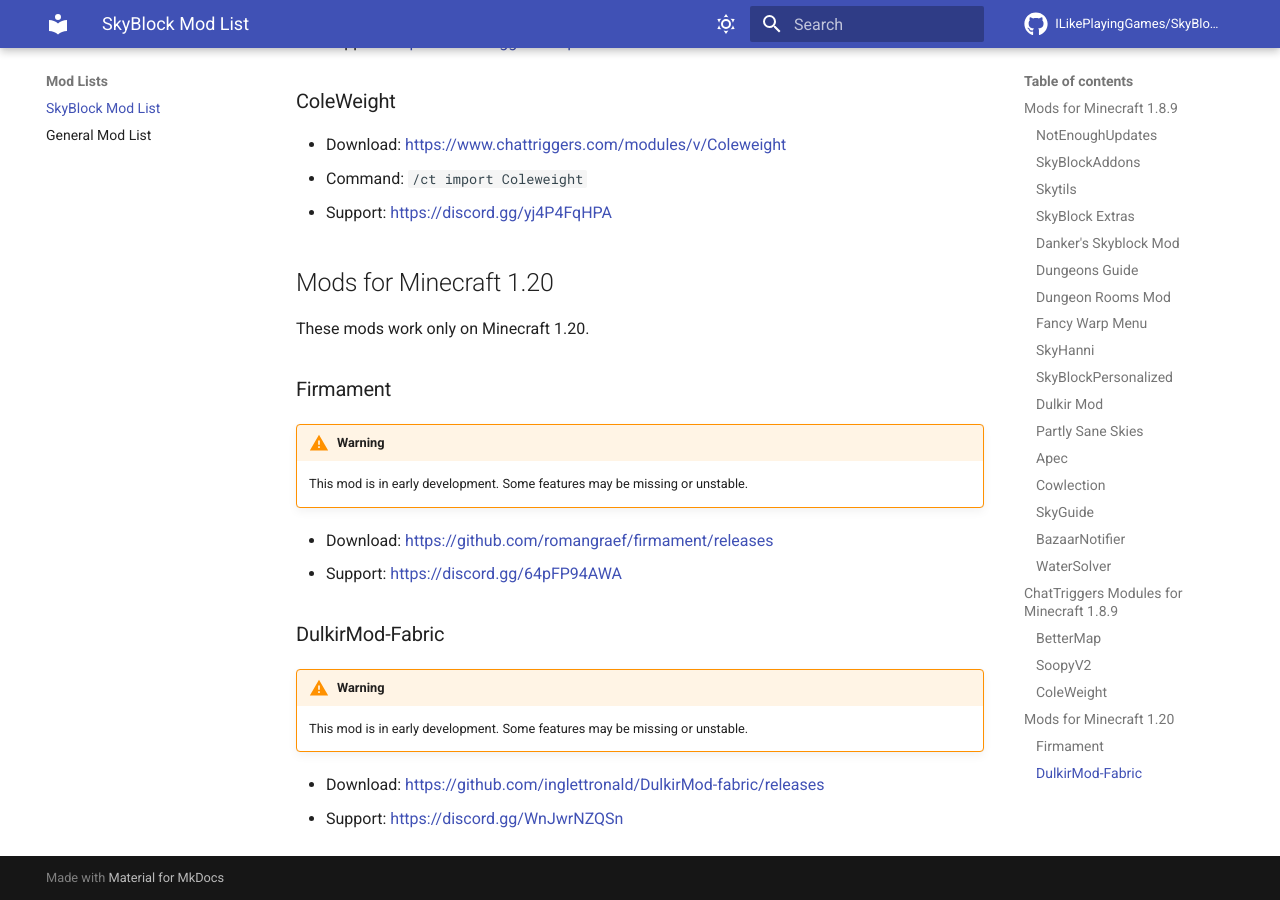
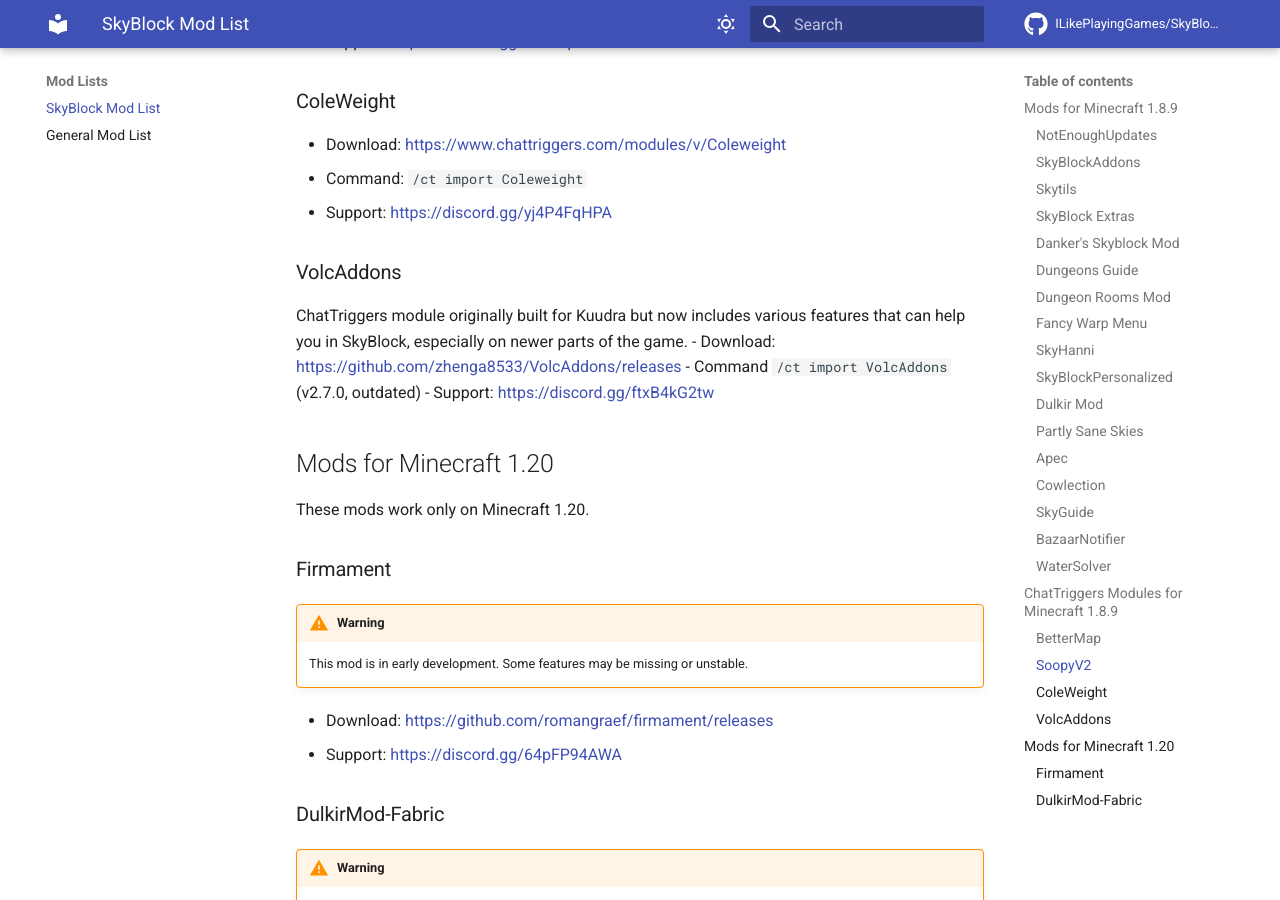
Before and after one commit to ModMalwareInvestigation/SkyBlockModWiki, an MkDocs documentation site: the page built from docs/mod-lists/skyblock-mod-list.md, in a window 1280 px wide and 900 px high, scrolled down 3788 px. Built offline with MkDocs 1.6.1 and Material for MkDocs 9.7.7, drawn with Linux system fonts in a browser that asks for light colours; comment, search, counter and statistics services are not loaded.

Commit message:
Added VolcAddons module

```diff
--- a/docs/mod-lists/skyblock-mod-list.md
+++ b/docs/mod-lists/skyblock-mod-list.md
@@ -108,6 +108,12 @@
 - Command: `/ct import Coleweight`
 - Support: https://discord.gg/yj4P4FqHPA
 
+### VolcAddons
+ChatTriggers module originally built for Kuudra but now includes various features that can help you in SkyBlock, especially on newer parts of the game.
+- Download: https://github.com/zhenga8533/VolcAddons/releases
+- Command `/ct import VolcAddons` (v2.7.0, outdated)
+- Support: https://discord.gg/ftxB4kG2tw
+
 ## Mods for Minecraft 1.20
 These mods work only on Minecraft 1.20.
 
```
